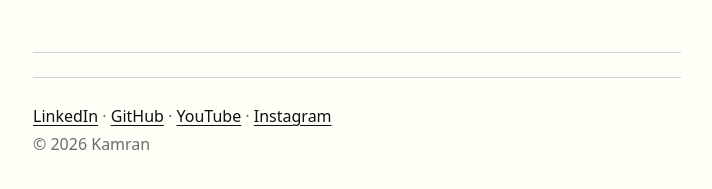
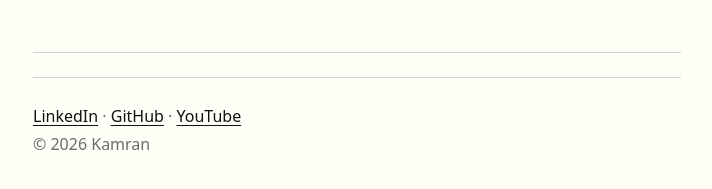
Before and after one commit to fyikamran/fyikamran.github.io, a Jekyll site: the page built from index.html, in a window 1280 px wide. Shown: the part 494-683 px from the top of the page, without its empty margins (283-995 px from the left). Built offline with Jekyll 4.4.1, drawn with Linux system fonts in a browser that asks for light colours.

Commit message:
Update _config.yml

```diff
--- a/_config.yml
+++ b/_config.yml
@@ -35,5 +35,3 @@ profiles:
     url: https://github.com/fyikamran
   - name: YouTube
     url: https://youtube.com/@fyikamran
-  - name: Instagram
-    url: https://instagram.com/fyikamran
```
